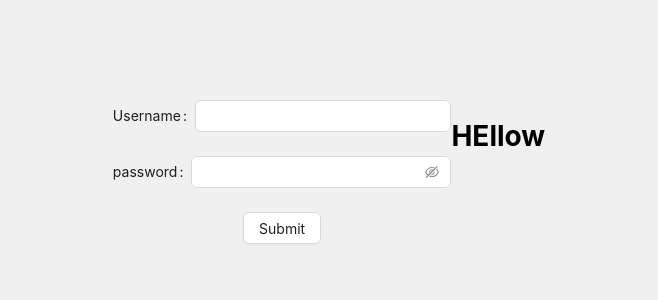
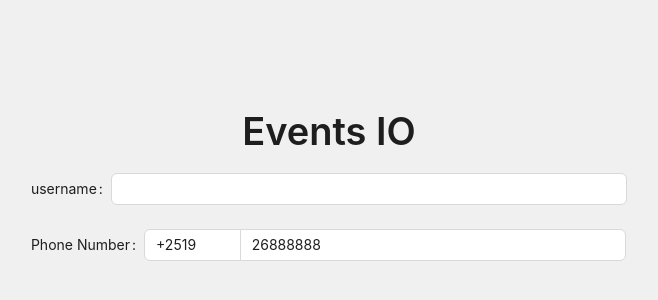
Before and after one commit to israel0x7CF/EventsClient, a React (Create React App) app: page / in a window 1280 px wide. Shown: the part 216-516 px from the top of the page, without its empty margins (311-969 px from the left). Built offline with nearby package versions, Linux system fonts and the light colour scheme.

Commit message:
added api request and constants

```diff
--- a/package.json
+++ b/package.json
@@ -7,6 +7,7 @@
     "@testing-library/react": "^13.4.0",
     "@testing-library/user-event": "^13.5.0",
     "antd": "^5.9.4",
+    "axios": "^1.4.0",
     "react": "^18.2.0",
     "react-dom": "^18.2.0",
     "react-router": "^6.14.2",
--- a/src/App.js
+++ b/src/App.js
@@ -3,12 +3,13 @@ import HorizontalNav from './Components/HorizontalNav';
 import VerticalNav from './Components/VerticalNav';
 import CardView from './Components/cards';
 import LoginPage from './pages/login';
+import SignUp from './pages/signup';
 import { Card } from 'antd';
 function App() {
   return (
     <div className="App">
         {/* <CardView cardInfo={{title:"some TExt",description:"some desc",width:240}} /> */}
-        <LoginPage/>
+        <SignUp/>
     </div>
   );
 }
--- /dev/null
+++ b/src/constants.js
@@ -0,0 +1 @@
+export const base_url = "localhost:8080/api/v1"
--- /dev/null
+++ b/src/pages/signup.js
@@ -0,0 +1,33 @@
+import { useState, useEffect } from "react";
+import { Row, Col, Form, Input, Button,Space,Typography } from "antd";
+import "../styles/login.css";
+const SignUp = () => {
+    const {Title} = Typography
+  return (
+    <div className="centered-container">
+      <Form>
+        <Title>Events IO</Title>
+        <Form.Item name="username" label="username">
+          <Input />
+        </Form.Item>
+        <Form.Item name="phone" label="Phone Number">
+          <Space.Compact>
+            <Input
+              style={{
+                width: "20%",
+              }}
+              defaultValue="+2519"
+            />
+            <Input
+              style={{
+                width: "80%",
+              }}
+              defaultValue="26888888"
+            />
+          </Space.Compact>
+        </Form.Item>
+      </Form>
+    </div>
+  );
+};
+export default SignUp;
```
Also changed, not shown: src/api/organizer.js (added, +16 -0 lines), 1 other file (tests, documents, lock files or other folders).
